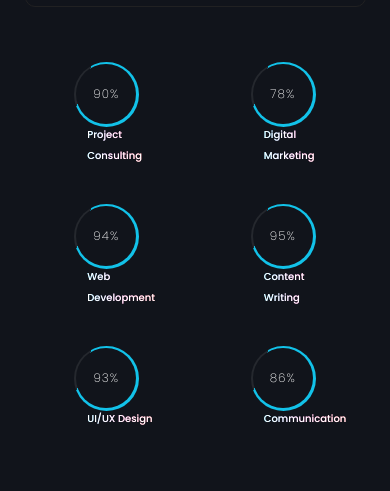
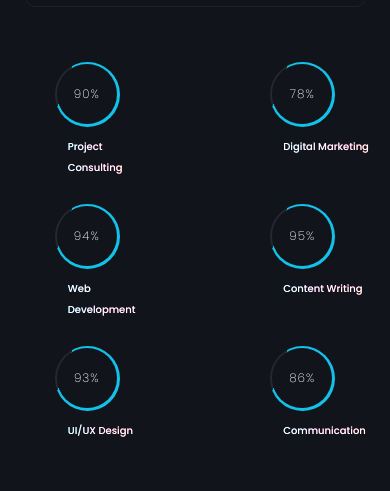
Before and after one commit to mansoorhussain3053/techsol-react, a React (Vite) app: page /about in a window 390 px wide. Shown: the part 1962-2453 px from the top of the page. Built offline with nearby package versions, Linux system fonts and the light colour scheme.

Commit message:
Small Changes

```diff
--- a/src/components/Home/testimonials.css
+++ b/src/components/Home/testimonials.css
@@ -11,7 +11,7 @@
 .Projects__Counter {
     display: grid;
     grid-template-columns: 1fr 1fr;
-    gap: 40px;
+    gap: 70px;
     width: 40%;
 }
 
@@ -149,8 +149,8 @@
     .Projects__Counter {
         display: grid;
         grid-template-columns: 1fr 1fr;
-        gap: 40px;
-        width: 70%;
+        gap: 64px;
+        width: 90%;
         margin: 0 auto;
     }
 }
@@ -181,7 +181,7 @@
   @media screen and (max-width: 560px) {
     .Circle__Content h3 {
         font-size: 10px;
-
+        margin-top: 12px;
     }
     .Testimonial__Slide__Content p{
         padding: 0;
--- a/src/components/Home/whoweare.css
+++ b/src/components/Home/whoweare.css
@@ -45,7 +45,7 @@
 
 .Container__Digital h3{
     font-size: 15px;
-    line-height: 15px;
+    line-height: 20px;
     letter-spacing: 3px;
     padding-left: 15px;
 }
```
